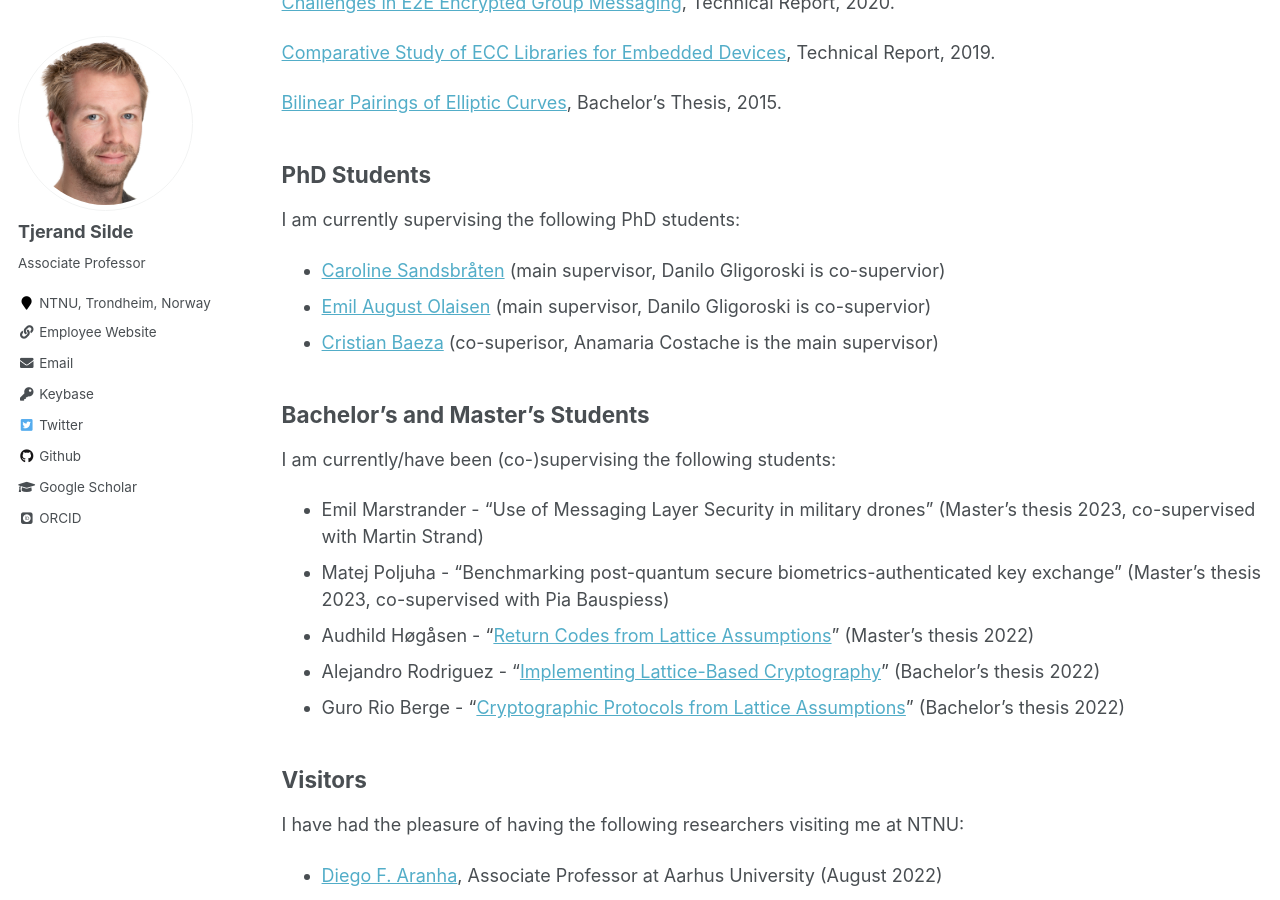
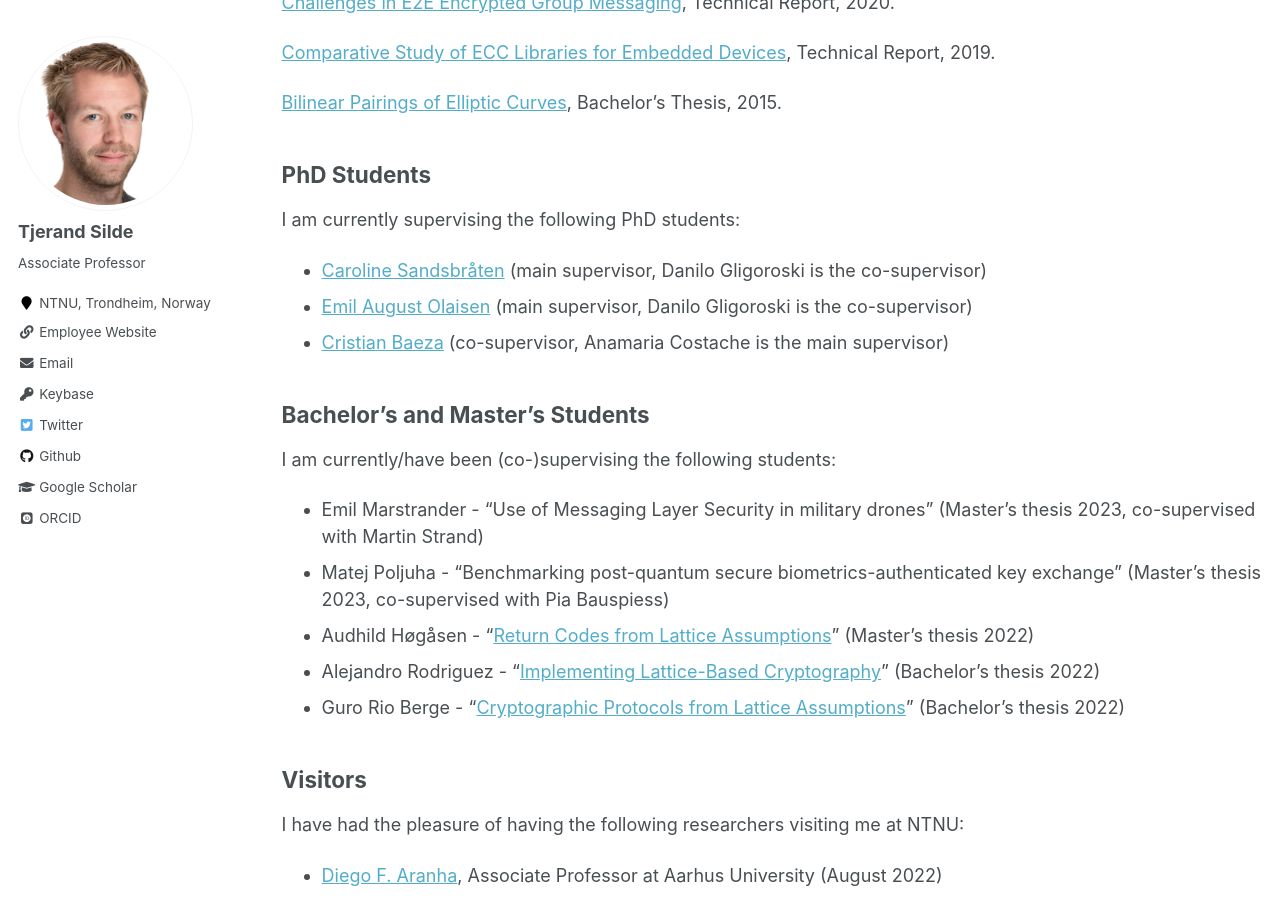
Before and after one commit to tjesi/tjesi.github.io, a Jekyll site: the page built from _pages/academic.md, in a window 1280 px wide and 900 px high, scrolled down 1178 px. Built offline with Jekyll 4.4.1, drawn with Linux system fonts in a browser that asks for light colours; some web fonts are replaced.

Commit message:
Update academic.md

```diff
--- a/_pages/academic.md
+++ b/_pages/academic.md
@@ -51,9 +51,9 @@ Joint work with Pia Bauspieß, Alexandre Tullot, Anamaria Costache, Christian Ra
 ## PhD Students
 
 I am currently supervising the following PhD students:
-- [Caroline Sandsbråten](https://www.ntnu.edu/employees/caroline.sandsbraten) (main supervisor, Danilo Gligoroski is co-supervior)
-- [Emil August Olaisen](https://www.ntnu.edu/employees/emil.august.olaisen) (main supervisor, Danilo Gligoroski is co-supervior)
-- [Cristian Baeza](https://www.ntnu.edu/employees/cristian.baeza) (co-superisor, Anamaria Costache is the main supervisor)
+- [Caroline Sandsbråten](https://www.ntnu.edu/employees/caroline.sandsbraten) (main supervisor, Danilo Gligoroski is the co-supervisor)
+- [Emil August Olaisen](https://www.ntnu.edu/employees/emil.august.olaisen) (main supervisor, Danilo Gligoroski is the co-supervisor)
+- [Cristian Baeza](https://www.ntnu.edu/employees/cristian.baeza) (co-supervisor, Anamaria Costache is the main supervisor)
 
 ## Bachelor's and Master's Students
 
```
